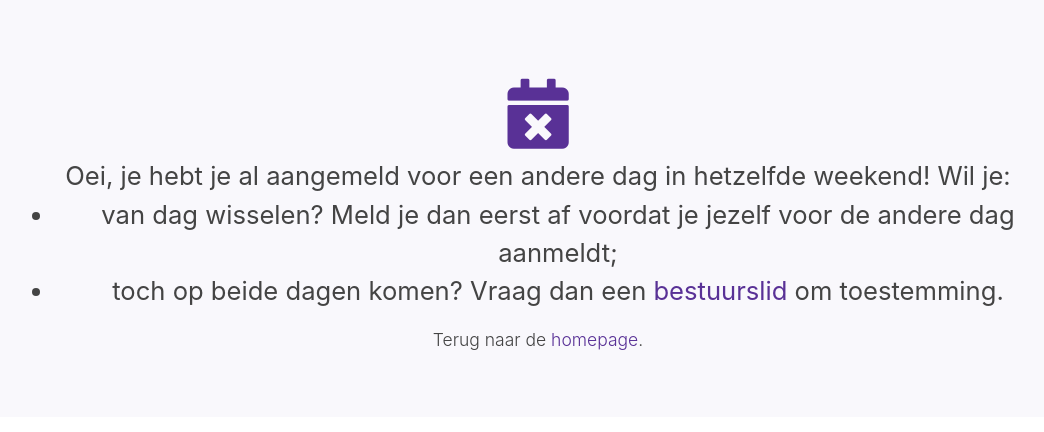
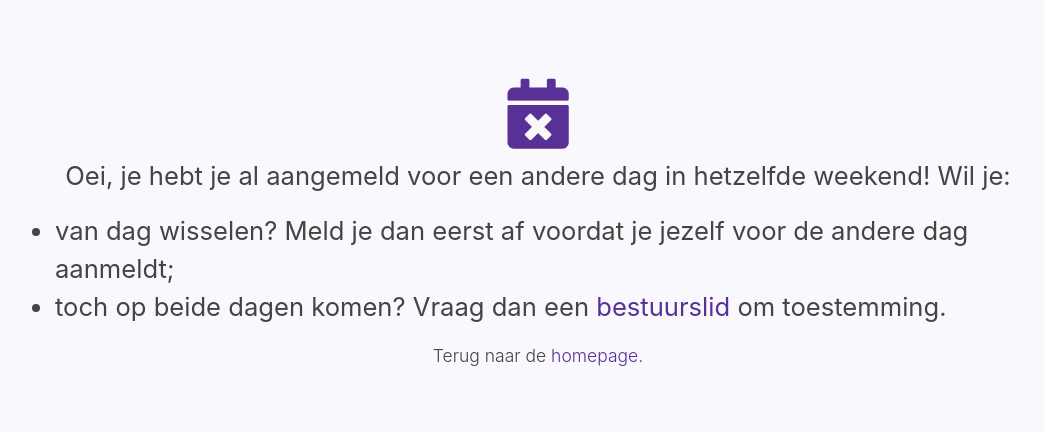
Before and after one commit to djoamersfoort/aanmelden, a Django app: template aanmelden/templates/only_once.html in a window 1280 px wide. Shown: the part 143-575 px from the top of the page, without its empty margins (102-1146 px from the left). Run offline with Django 3.2, Linux system fonts and the light colour scheme; the template is opened without the code that fills it, so the values that code supplies are empty; some libraries are stand-ins or nearby versions.

Commit message:
Chore: clarify only_once page information

```diff
--- a/aanmelden/static/css/style.css
+++ b/aanmelden/static/css/style.css
@@ -5,3 +5,9 @@
 .h-title {
     font-size: 1.6rem;
 }
+
+.h-title ul {
+    width: fit-content;
+    margin: 1rem auto;
+    text-align: left;
+}
```
